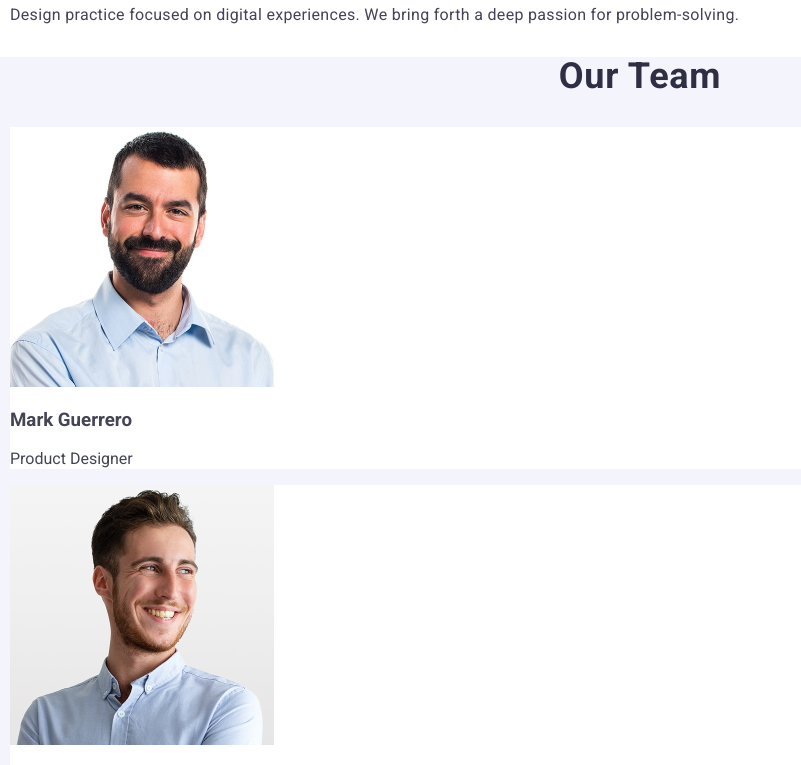
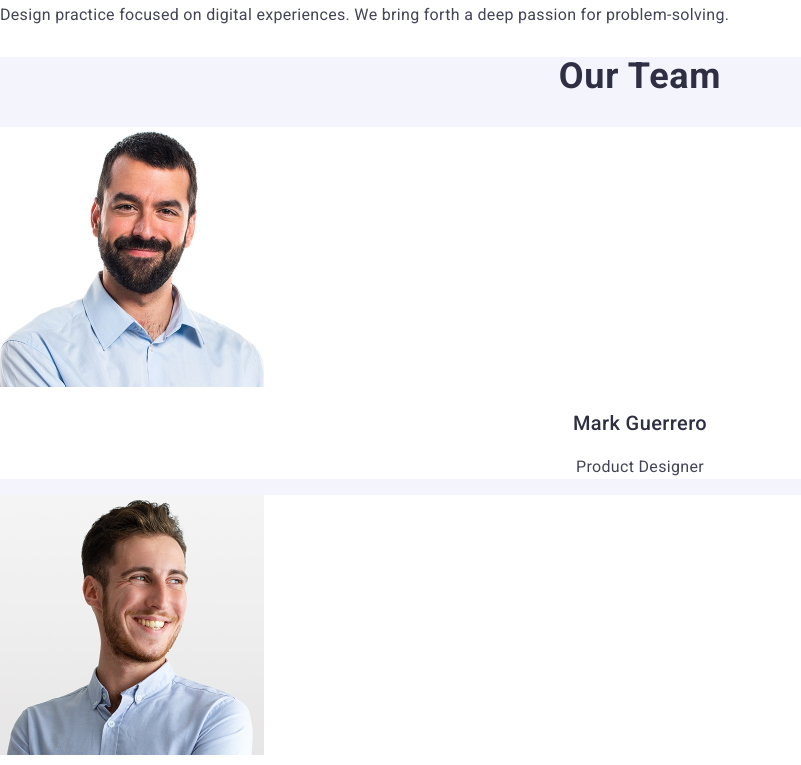
Before and after one commit to OksanaMartyniuk-hub/goit-markup-hw-02, a plain HTML site: page index.html in a window 1280 px wide. Shown: the part 817-1582 px from the top of the page, without its empty margins (0-801 px from the left). Drawn offline with nearby package versions, Linux system fonts and the light colour scheme.

Commit message:
Modified CSS sections

```diff
--- a/css/styles.css
+++ b/css/styles.css
@@ -9,8 +9,8 @@ body {
 
 ul,
 ol {
-  list-style-type: none;
-  padding-left: 10px;
+  list-style: none;
+  padding-left: 0;
   margin: 0;
 }
 
@@ -23,6 +23,11 @@ address {
 }
 
 /* ===== Logo ===== */
+
+.logo,
+.footer-logo {
+  font-family: "Raleway", sans-serif;
+}
 
 .logo {
   font-weight: 700;
@@ -156,6 +161,24 @@ address {
   background-color: #ffffff;
 }
 
+.team-name {
+  font-weight: 500;
+  font-size: 20px;
+  line-height: 1.2;
+  letter-spacing: 0.02em;
+  color: #2e2f42;
+  text-align: center;
+}
+
+.team-role {
+  font-weight: 400;
+  font-size: 16px;
+  line-height: 1.5;
+  letter-spacing: 0.02em;
+  color: #434455;
+  text-align: center;
+}
+
 /* ===== Footer ===== */
 
 .footer {
```
